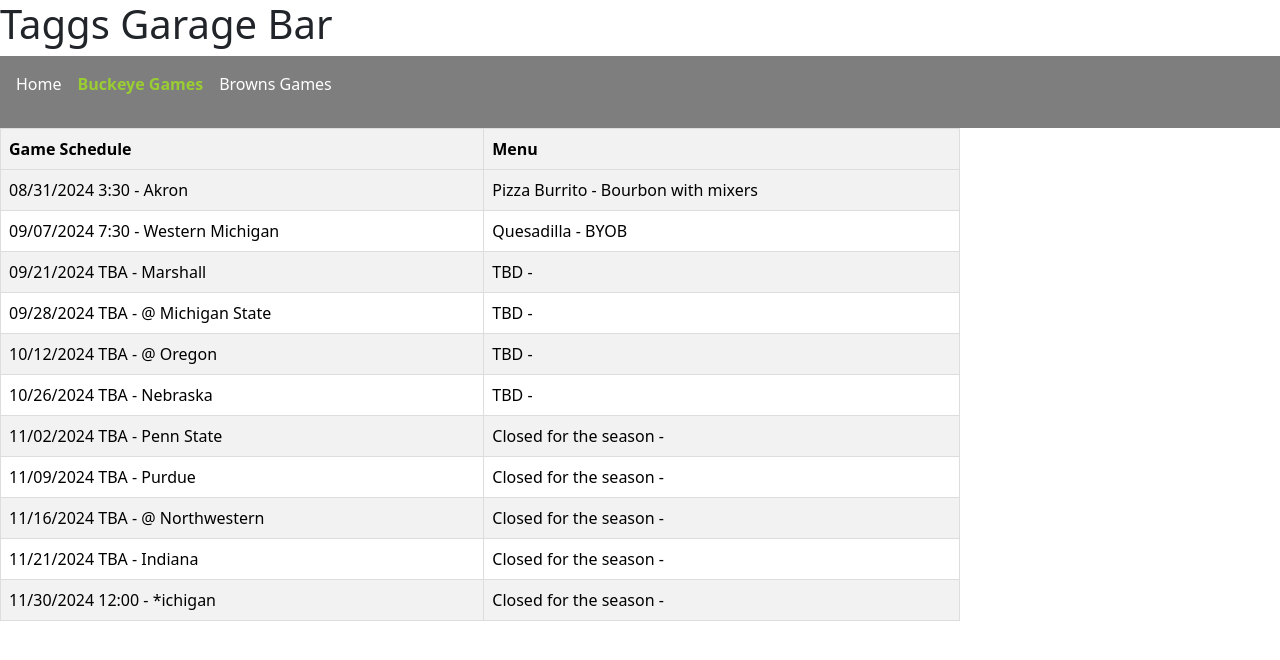
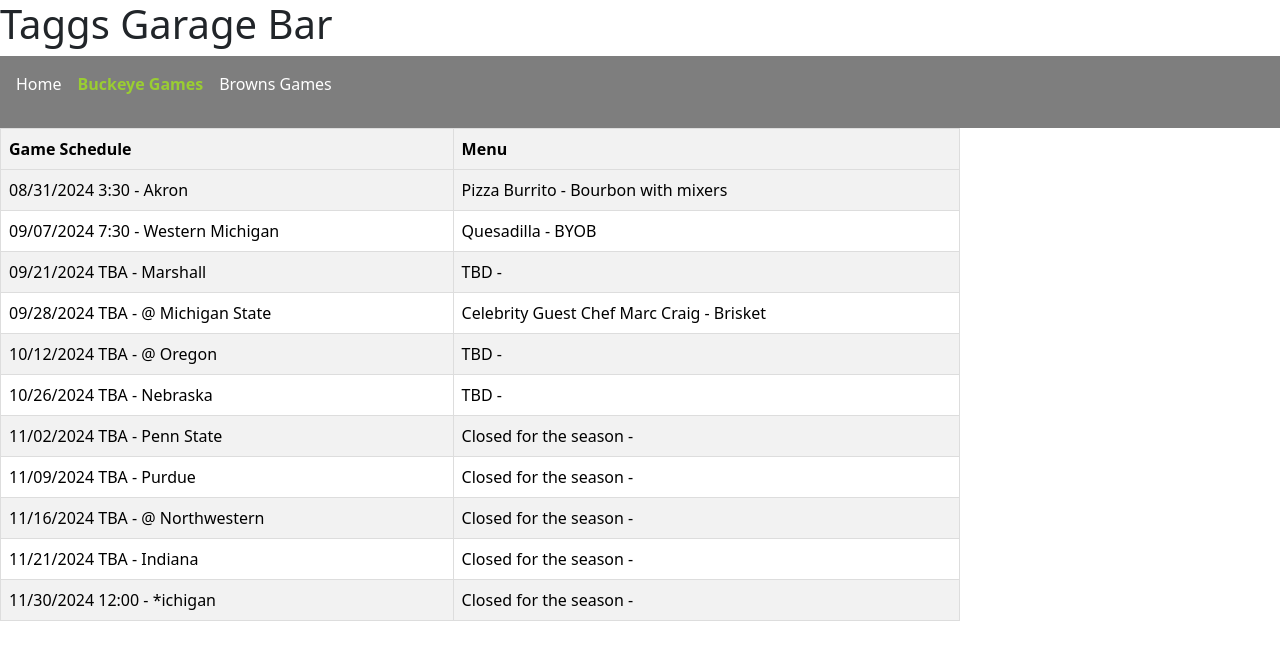
Before and after one commit to ataggs1/football-party, an Angular app: page /college-games in a window 1280 px wide. Shown: the top 660 px of the page. Built offline with nearby package versions, Linux system fonts and the light colour scheme.

Commit message:
updated menu for Marc

```diff
--- a/src/app/college-games/college-games.component.ts
+++ b/src/app/college-games/college-games.component.ts
@@ -28,7 +28,7 @@
     { food: 'Pizza Burrito', cocktail: 'Bourbon with mixers'},
     { food: 'Quesadilla', cocktail: 'BYOB' },
     { food: 'TBD' },
-    { food: 'TBD' },
+    { food: 'Celebrity Guest Chef Marc Craig', cocktail: 'Brisket' },
     { food: 'TBD' },
     { food: 'TBD' },
     { food: 'Closed for the season' },
--- a/src/app/professional-games/professional-games.component.ts
+++ b/src/app/professional-games/professional-games.component.ts
@@ -35,7 +35,7 @@
     { food: 'TBD', cocktail: ''},
     { food: 'TBD', cocktail: '' },
     { food: 'TBD', cocktail: '' },
-    { food: 'TBD', cocktail: ''},
+    { food: 'Celebrity Guest Chef Marc Craig', cocktail: 'Pulled Pork'},
     { food: 'TBD', cocktail: '' },
     { food: 'TBD', cocktail: '' },
     { food: 'TBD' , cocktail: ''},
```
Also changed, not shown: 3 other files (tests, documents, lock files or other folders).
